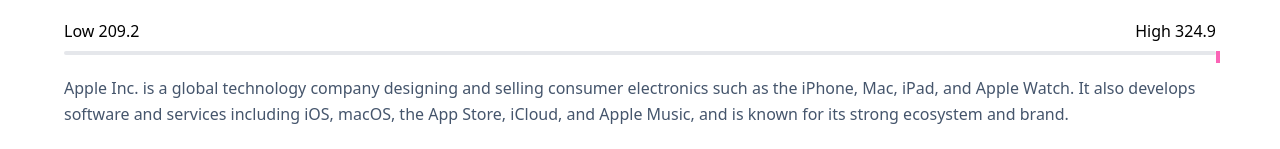
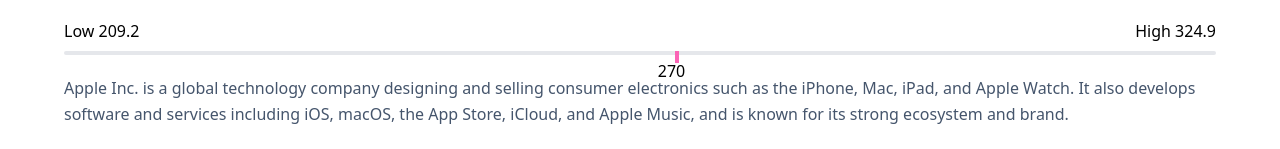
Before and after one commit to ranjanaditya452/Peep_Stocks, a React (Vite) app in the folder client/: page /overview in a window 1280 px wide. Shown: the part 336-485 px from the top of the page. Built offline with nearby package versions, Linux system fonts and the light colour scheme.

Commit message:
Added a number on the 52week bar to show current stock value

```diff
--- a/client/src/pages/Overview.jsx
+++ b/client/src/pages/Overview.jsx
@@ -1,6 +1,5 @@
 import React, { useContext } from 'react'
 import { OutlineContext } from '../context/OutlineContext'
-import SearchBar from '../components/microcomponents/SearchBar'
 import ChartData from '../charts/ChartData'
 
 const Overview = () => {
@@ -75,8 +74,8 @@
 }
 
 const FiftyTwoWeekHighLow = () => {
-
-    let percentage = (324 - 209) / (324 - 209) * 100;
+    let current = 270;
+    let percentage = (current - 209) / (324 - 209) * 100;
   return (
     <div className='space-y-2'>
       <div className='flex justify-between'>
@@ -86,6 +85,8 @@
       <div className='relative h-1  w-full bg-gray-200 rounded'>
         <div className='absolute h-3 w-1 bg-pink-400'
               style={{left: `${percentage}%`}}></div>
+        <div className='absolute top-2'
+             style={{left: `${percentage-1.5}%`}}>{current}</div>
       </div>
     </div>
   )
```
